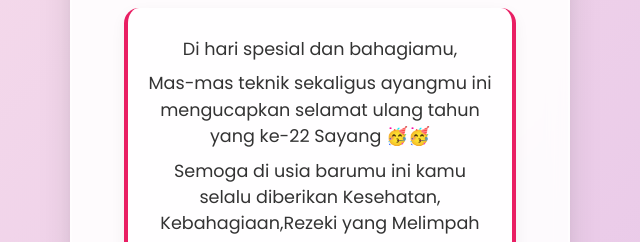
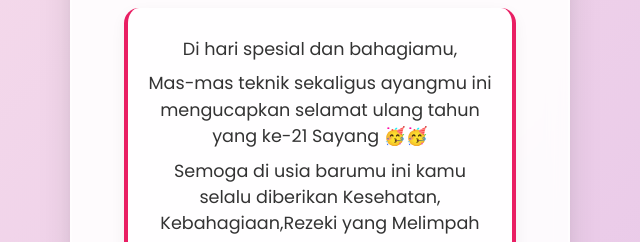
Before and after one commit to nandakurniaa/ultah-caca, a plain HTML site: page index.html in a window 1280 px wide. Shown: the part 515-757 px from the top of the page, 320-960 px from the left. Drawn offline with nearby package versions, Linux system fonts and the light colour scheme.

Commit message:
Update index.html

```diff
--- a/index.html
+++ b/index.html
@@ -1314,7 +1314,7 @@
             <div class="message">
                 <div class="special-message">
                     <p>Di hari spesial dan bahagiamu,</p>
-                    <p>Mas-mas teknik sekaligus ayangmu ini mengucapkan selamat ulang tahun yang ke-22 Sayang 🥳🥳</p>
+                    <p>Mas-mas teknik sekaligus ayangmu ini mengucapkan selamat ulang tahun yang ke-21 Sayang 🥳🥳</p>
                     <p>Semoga di usia barumu ini kamu selalu diberikan Kesehatan, Kebahagiaan,Rezeki yang Melimpah</p>
                     <p>dan kesuksesan dalam segala hal.</p>
                     <p class="highlight">Terima kasih telah menjadi orang yang spesial dalam hidupku. <span class="heart">❤️</span><span class="heart">❤️</span></p>
```
